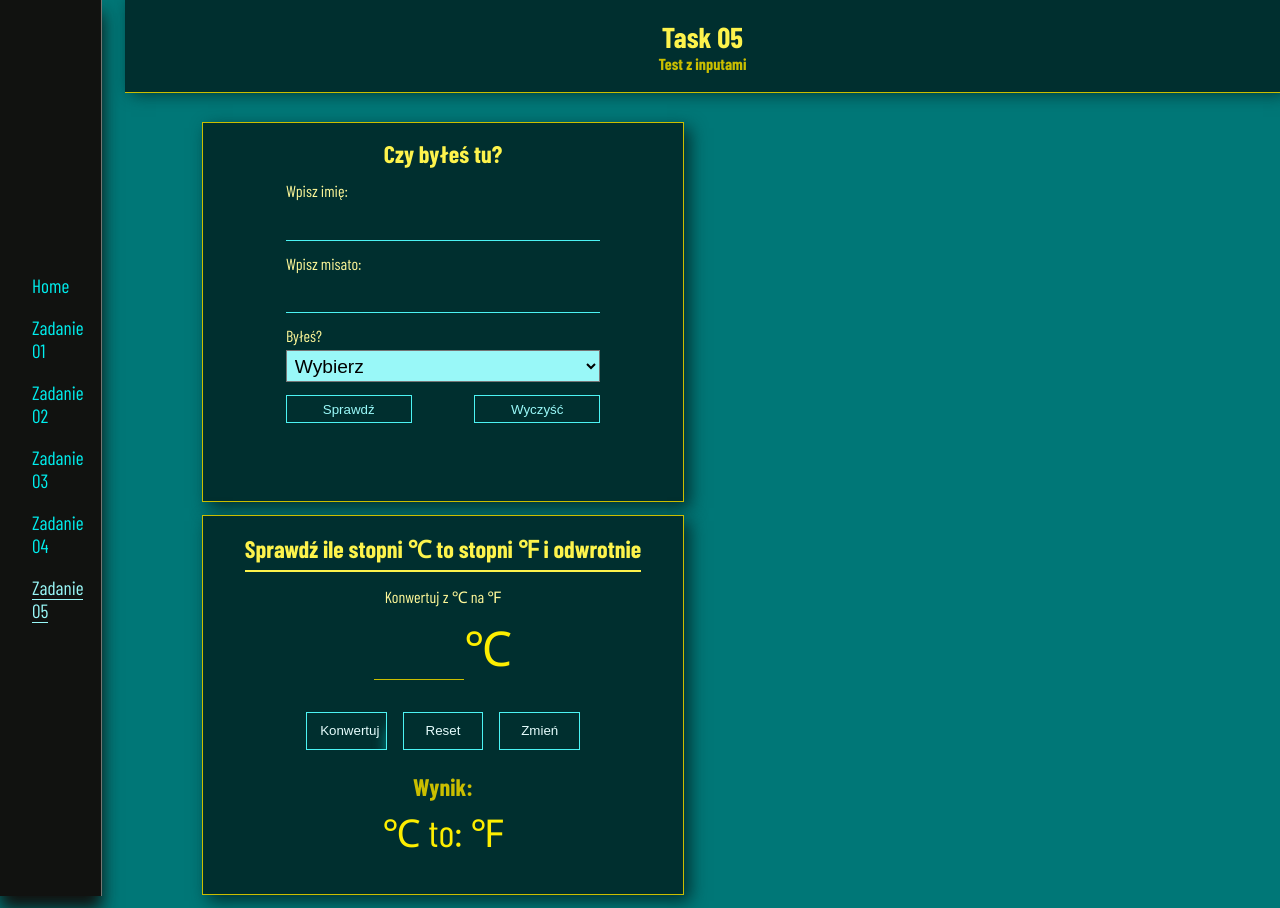
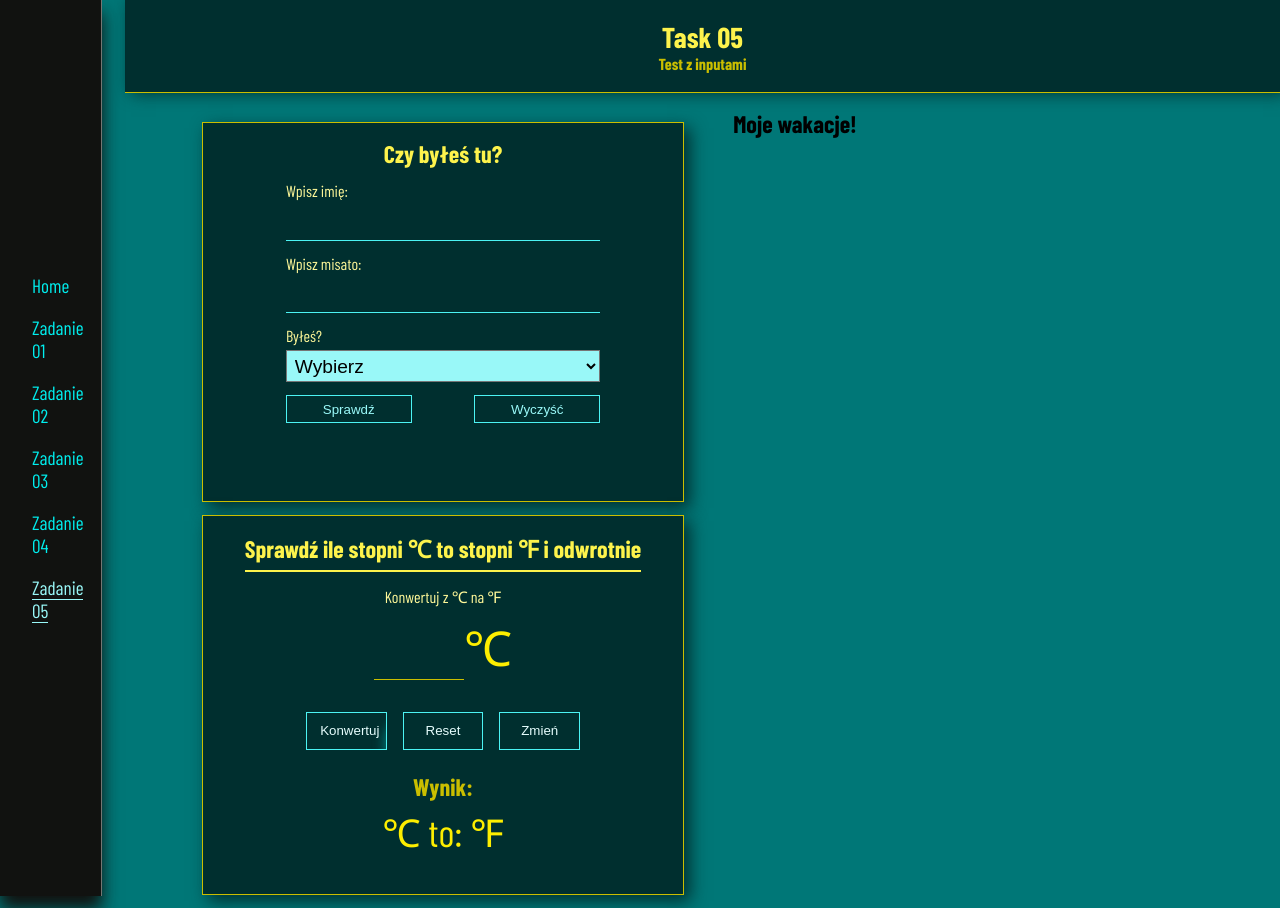
Before and after one commit to Scorpion19702022/MyReact_App001, a React (Create React App) app: page /Task05 in a window 1280 px wide. Built offline with nearby package versions, Linux system fonts and the light colour scheme; a web font is replaced by a local one.

Commit message:
start task3 i task05

```diff
--- a/src/Components/Task05/Task05.js
+++ b/src/Components/Task05/Task05.js
@@ -5,6 +5,7 @@ import Task05task1 from './Task05task1'
 import { ActionTaskContext01 } from './Context/Task05Context01'
 import Task05task2 from './Task05task2'
 import { ActionTaskContext02 } from './Context/Task05Context02'
+import Task05task3 from './Task05task3'
 
 const Task05 = () => {
 	return (
@@ -22,6 +23,9 @@ const Task05 = () => {
 						<Task05task2 />
 					</ActionTaskContext02>
 				</div>
+				<div className={styles.box_task_right}>
+					<Task05task3 />
+				</div>
 			</div>
 		</div>
 	)
--- a/src/Components/Task05/Task05.module.css
+++ b/src/Components/Task05/Task05.module.css
@@ -73,8 +73,13 @@
 	margin-top: 1em;
 	padding: 0em 4em;
 	display: flex;
+	justify-content: space-between;
 }
 
 .box_task_left {
 	width: 47%;
 }
+
+.box_task_right {
+	width: 47%;
+}
--- /dev/null
+++ b/src/Components/Task05/Task05task3.js
@@ -0,0 +1,13 @@
+import React from 'react'
+
+import styles from './Task05task3.module.css'
+
+const Task05task3 = () => {
+	return (
+		<div className={styles.wrapper_task3_holidays}>
+			<h1 className={styles.heading_holidays}>Moje wakacje!</h1>
+		</div>
+	)
+}
+
+export default Task05task3
```
Also changed, not shown: src/Components/Task05/Context/Task05Context03.js (added), src/Components/Task05/Task05task3.module.css (added).
